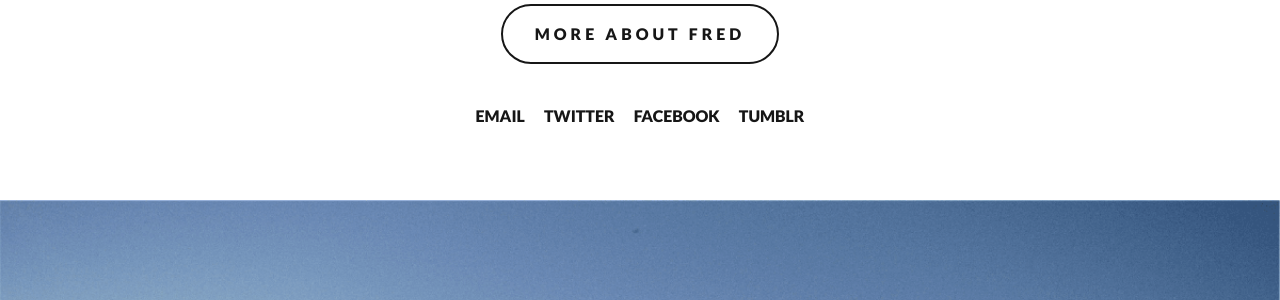
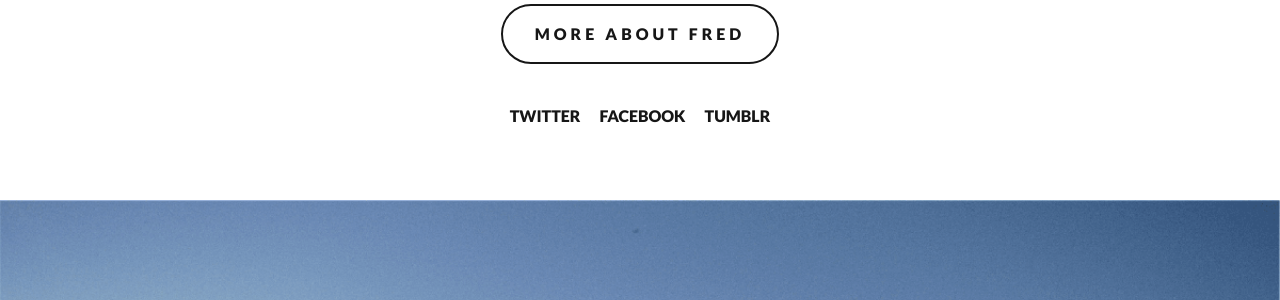
Before and after one commit to LaOnda/faymanners.github.io, a Jekyll site: the page built from index.md, in a window 1280 px wide. Shown: the part 394-694 px from the top of the page. Built offline with Jekyll 4.4.1, drawn with Linux system fonts in a browser that asks for light colours; nearby versions of some CDN libraries; Markdown is read by kramdown in place of the engine named in the settings.

Commit message:
Removed email from `_includes/social.html`

```diff
--- a/_includes/social.html
+++ b/_includes/social.html
@@ -3,9 +3,11 @@
 
 	{% for item in page.social %}
 	{% if item.url %}
+	{% if item.type != 'email' %}
 	<li>
-		<a href="{% if item.type == 'email' %}mailto:{{ item.url }}{% else %}{{ item.url }}{% endif %}" title="{{ meta-title }} on {{ item.type }}" class="icon-{{ item.type }}">{{ item.type }}</a>
+		<a href="{{ item.url }}" title="{{ meta-title }} on {{ item.type }}" class="icon-{{ item.type }}">{{ item.type }}</a>
 	</li>
+	{% endif %}
 	{% endif %}
 	{% endfor %}
 
```
Also changed, not shown: 1 other file.
